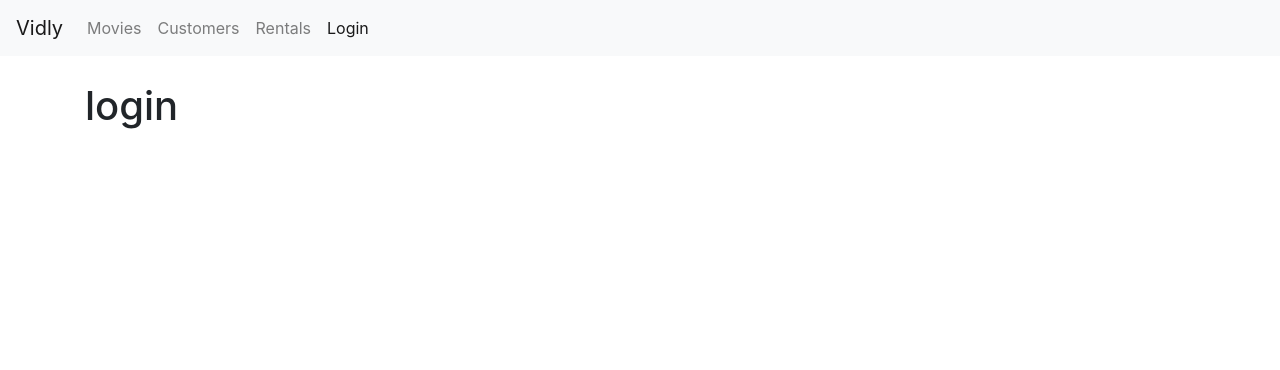
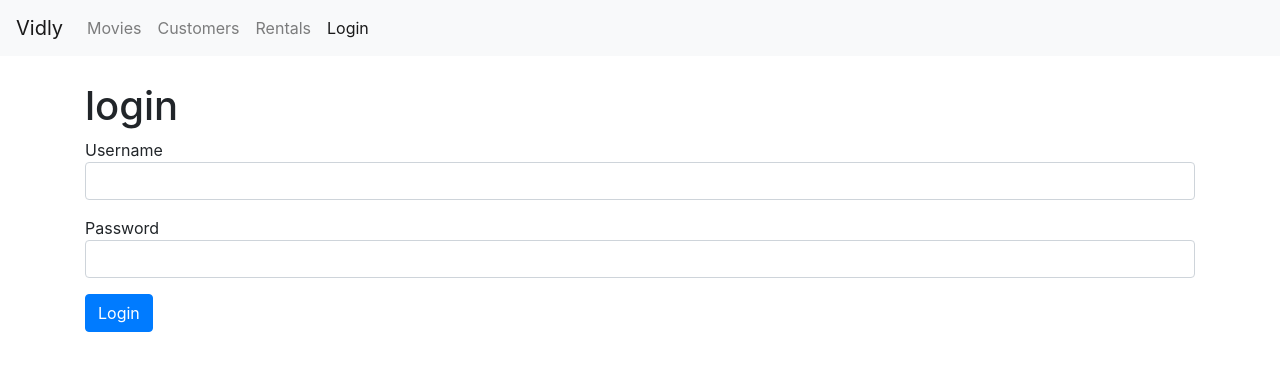
Before and after one commit to yan2441/Movie-rentals, a React (Create React App) app: page /login in a window 1280 px wide. Shown: the top 370 px of the page. Built offline with nearby package versions, Linux system fonts and the light colour scheme.

Commit message:
create form and make state sourse of input

```diff
--- a/src/components/common/loginForm.jsx
+++ b/src/components/common/loginForm.jsx
@@ -1,8 +1,52 @@
 import React, { Component } from 'react';
 
 class LoginForm extends Component {
+
+  state = {
+    account : { username : "", password:""}
+  }
+
+  handleSubmit = e => {
+    e.preventDefault();
+
+    // call server
+  }
+
+  handleChange = e =>{
+    const account = {...this.state.account};
+    account[e.currentTarget.name] = e.currentTarget.value;
+    this.setState({account});
+  };
+
+
   render() {
-    return ( <h1>login</h1> );
+    return (
+    <div>
+      <h1>login</h1>
+      <form onSubmit={this.handleSubmit}>
+        <div className="form-group">
+          <lable htmlFor="username">Username</lable>
+          <input
+          value={this.state.account.username}
+          onChange={this.handleChange}
+          name="username"
+          id="username"
+          type="text"
+          className="form-control"/>
+        </div>
+        <div className="form-group">
+          <lable htmlFor="password">Password</lable>
+          <input
+          value={this.state.account.password}
+          onChange={this.handleChange}
+          id="password"
+          name="password"
+          type="text"
+          className="form-control" />
+        </div>
+      </form>
+      <button className="btn btn-primary">Login</button>
+    </div> );
   }
 }
 
```
